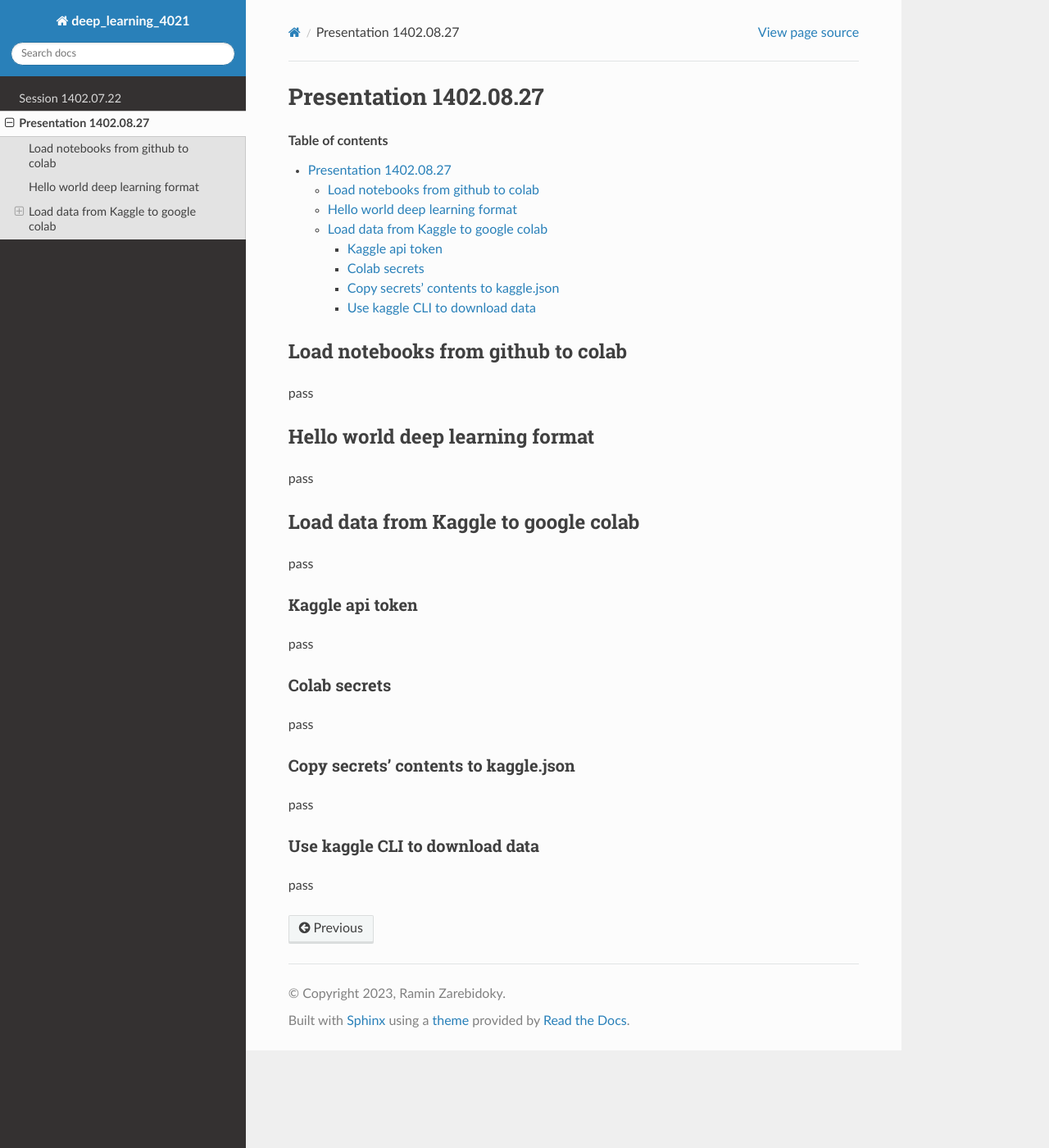
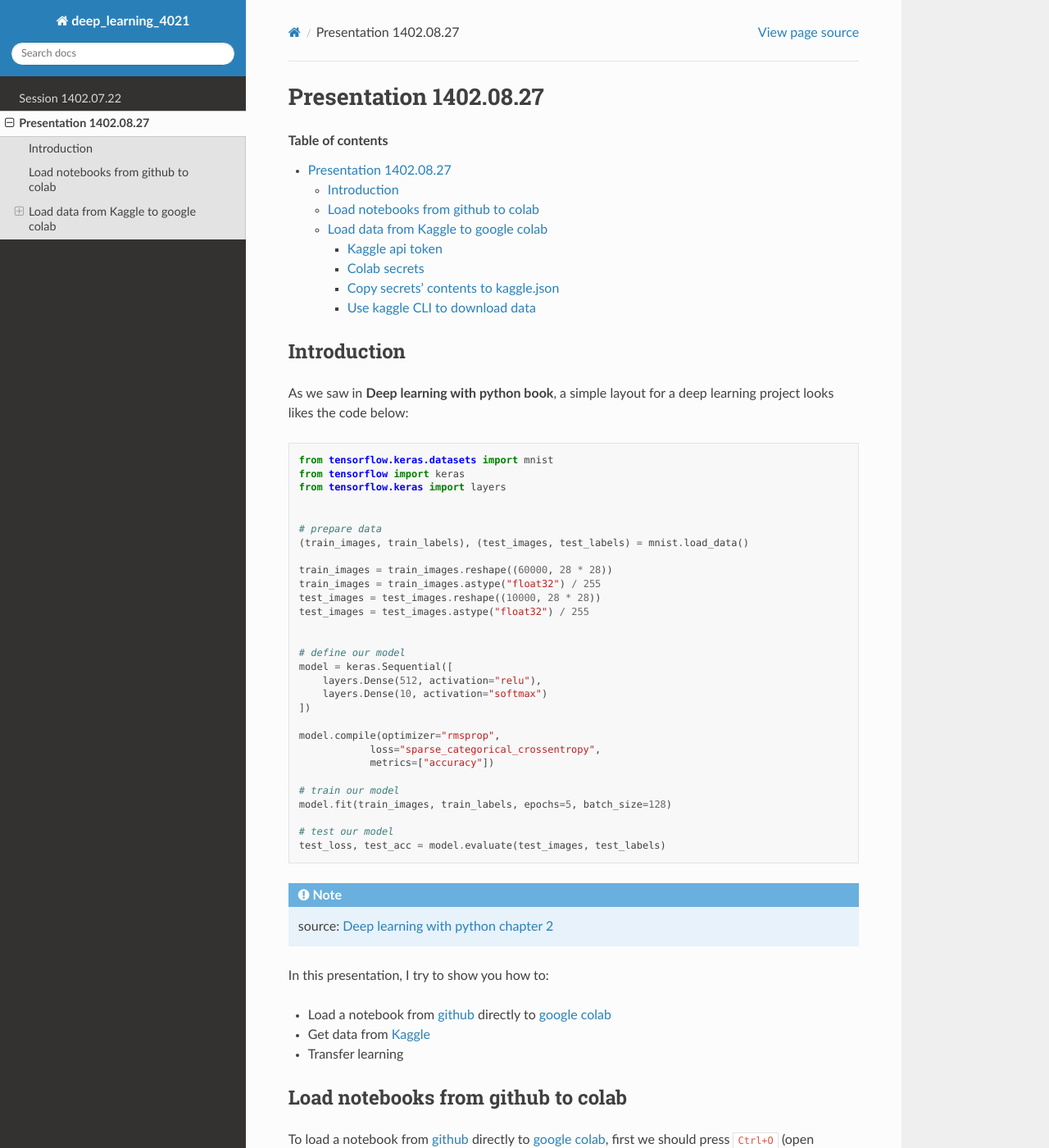
Before and after one commit to LiterallyTheOne/deep_learning_4021, a Sphinx documentation site: the page built from docs/source/presentation_1402_08_27.rst, in a window 1280 px wide and 1400 px high. Shown: the whole window at 82% size. Built offline with Sphinx 7.4.7 and the Read the Docs theme 2.0.0, drawn with Linux system fonts in a browser that asks for light colours; some of the changed text lies outside the part shown.

Commit message:
Add introduction and how to load a notebook from github to google colab

```diff
--- a/docs/source/presentation_1402_08_27.rst
+++ b/docs/source/presentation_1402_08_27.rst
@@ -5,17 +5,78 @@ Presentation 1402.08.27
 .. contents:: Table of contents
 
 
+
+Introduction
+------------
+
+As we saw in **Deep learning with python book**, a simple layout
+for a deep learning project looks likes the code below:
+
+
+.. code-block:: python
+
+
+    from tensorflow.keras.datasets import mnist
+    from tensorflow import keras
+    from tensorflow.keras import layers
+
+
+    # prepare data
+    (train_images, train_labels), (test_images, test_labels) = mnist.load_data()
+
+    train_images = train_images.reshape((60000, 28 * 28))
+    train_images = train_images.astype("float32") / 255
+    test_images = test_images.reshape((10000, 28 * 28))
+    test_images = test_images.astype("float32") / 255
+
+
+    # define our model
+    model = keras.Sequential([
+        layers.Dense(512, activation="relu"),
+        layers.Dense(10, activation="softmax")
+    ])
+
+    model.compile(optimizer="rmsprop",
+                loss="sparse_categorical_crossentropy",
+                metrics=["accuracy"])
+
+    # train our model
+    model.fit(train_images, train_labels, epochs=5, batch_size=128)
+
+    # test our model
+    test_loss, test_acc = model.evaluate(test_images, test_labels)
+
+
+.. note::
+
+    source: `Deep learning with python chapter 2 <https://github.com/fchollet/deep-learning-with-python-notebooks/blob/master/chapter02_mathematical-building-blocks.ipynb>`_
+
+
+In this presentation, I try to show you how to:
+
+* Load a notebook from `github <https://github.com/>`_ directly to
+  `google colab <https://colab.research.google.com/>`_
+* Get data from `Kaggle <https://www.kaggle.com/>`_
+* Transfer learning
+
+
+
 Load notebooks from github to colab
 -----------------------------------
 
-pass
+To load a notebook from `github <https://github.com/>`_
+directly to `google colab <https://colab.research.google.com/>`_,
+first we should press ``Ctrl+O`` (open notebook).
+Then in the github tab, we can copy the address of the repository
+that contains the notebooks that we want to load. After that,
+a list of notebooks will show up and we can select the one that we
+wanted. One example is provided below:
 
+.. image:: ../figures/github_colab.png
 
-Hello world deep learning format
---------------------------------
-
-pass
-
+In this presentation, I'm using the codes provided in
+https://github.com/LiterallyTheOne/deep_learning_4021
+repository.
 
 Load data from Kaggle to google colab
 -------------------------------------
```
Also changed, not shown: docs/figures/github_colab.png (added).
